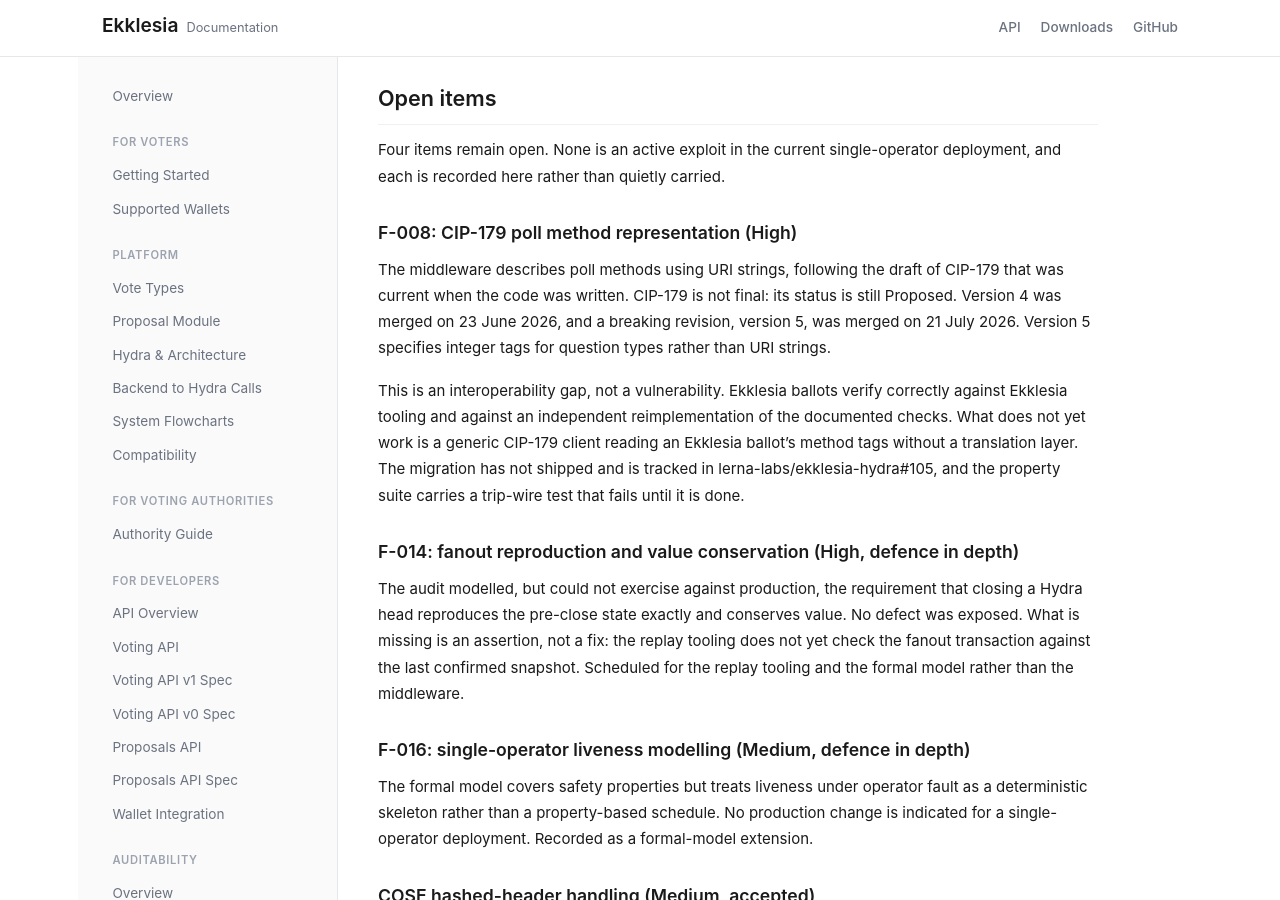
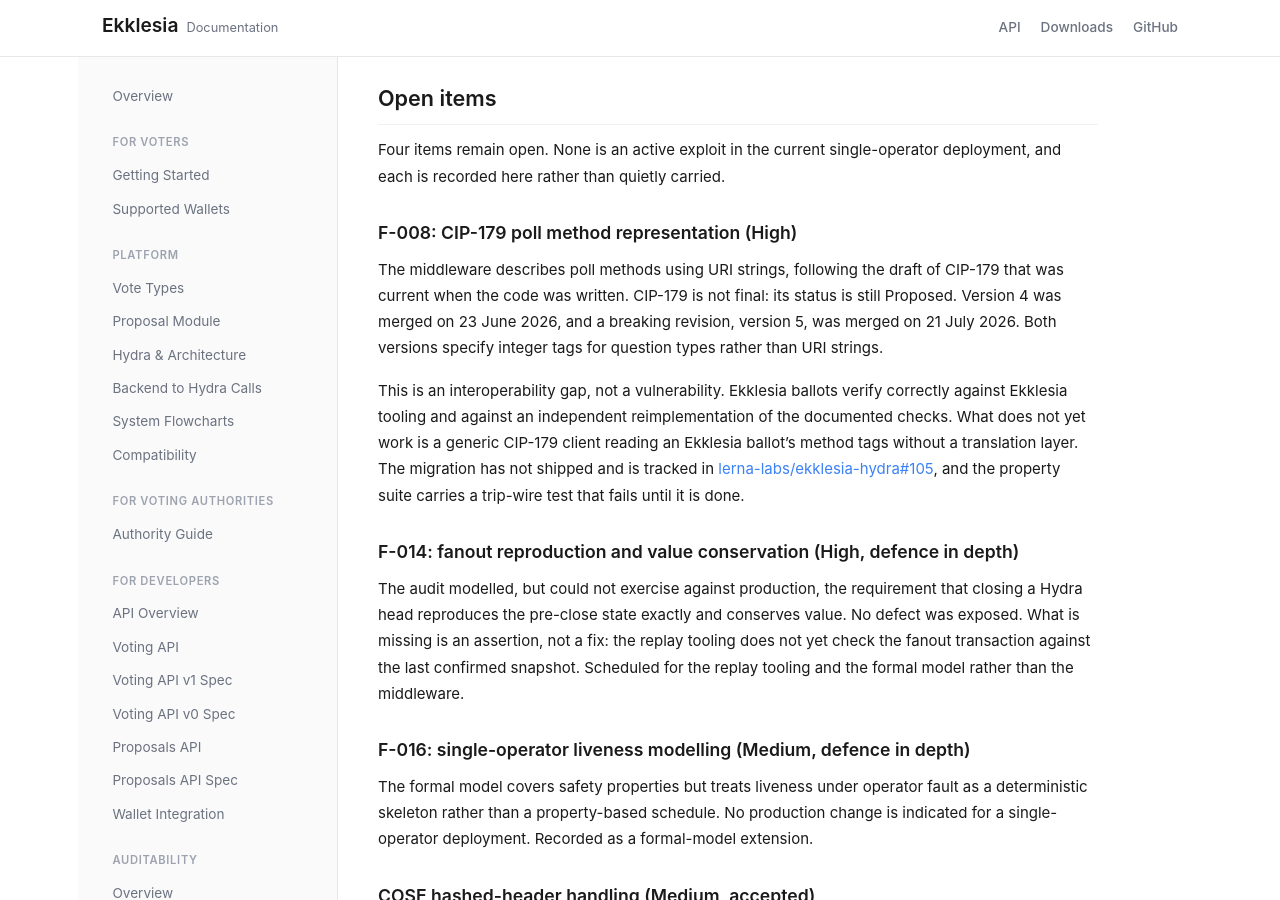
Before and after one commit to lerna-labs/ekklesia-docs, a Jekyll site: the page built from audit/security-audit/index.md, in a window 1280 px wide and 900 px high, scrolled down 7197 px. Built offline with Jekyll 4.4.1, drawn with Linux system fonts in a browser that asks for light colours.

Commit message:
Link the issue and fix the integer-tag claim in F-008
The ekklesia-hydra issue reference is an explicit link, since the site does not autolink the shorthand. Integer question-type tags are stated for both version 4 and version 5, because version 4 already identifies question types by integer tag.

```diff
--- a/audit/security-audit/index.md
+++ b/audit/security-audit/index.md
@@ -325,15 +325,16 @@ deployment, and each is recorded here rather than quietly carried.
 The middleware describes poll methods using URI strings, following the draft of
 CIP-179 that was current when the code was written. CIP-179 is not final: its
 status is still Proposed. Version 4 was merged on 23 June 2026, and a breaking
-revision, version 5, was merged on 21 July 2026. Version 5 specifies integer
+revision, version 5, was merged on 21 July 2026. Both versions specify integer
 tags for question types rather than URI strings.
 
 This is an interoperability gap, not a vulnerability. Ekklesia ballots verify
 correctly against Ekklesia tooling and against an independent reimplementation
 of the documented checks. What does not yet work is a generic CIP-179 client
 reading an Ekklesia ballot's method tags without a translation layer. The
-migration has not shipped and is tracked in lerna-labs/ekklesia-hydra#105, and
-the property suite carries a trip-wire test that fails until it is done.
+migration has not shipped and is tracked in
+[lerna-labs/ekklesia-hydra#105](https://github.com/lerna-labs/ekklesia-hydra/issues/105),
+and the property suite carries a trip-wire test that fails until it is done.
 
 ### F-014: fanout reproduction and value conservation (High, defence in depth)
 
```
Also changed, not shown: .changeset/correct-f008-cip179-status.md.
